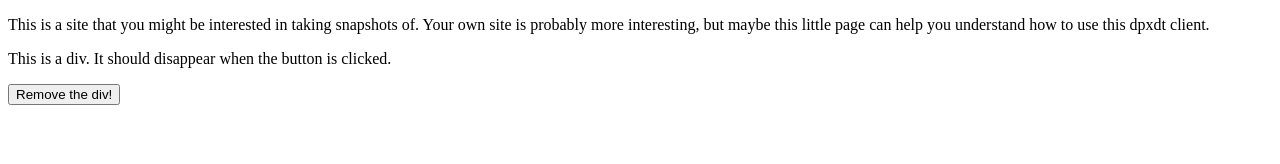
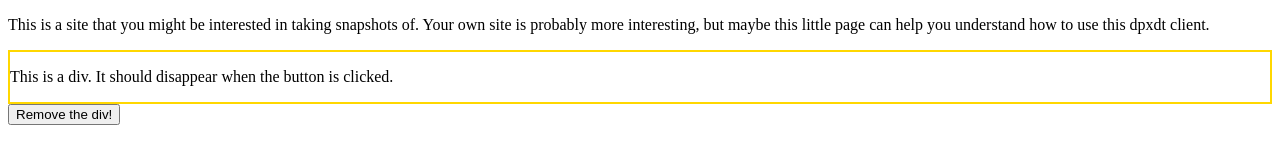
Before and after one commit to remy-beaumont-agshealth/Sapp, a website: page sampleSiteUnderTest/index.html in a window 1280 px wide. Drawn offline with nearby package versions, Linux system fonts and the light colour scheme.

Commit message:
Solid gold.

```diff
--- a/sampleSiteUnderTest/index.html
+++ b/sampleSiteUnderTest/index.html
@@ -1,6 +1,10 @@
 <!DOCTYPE html>
 <head>
-
+    <style>
+        #awesome-div {
+            border: 2px solid gold;
+        }
+    </style>
 </head>
 <body>
 <p>
```
